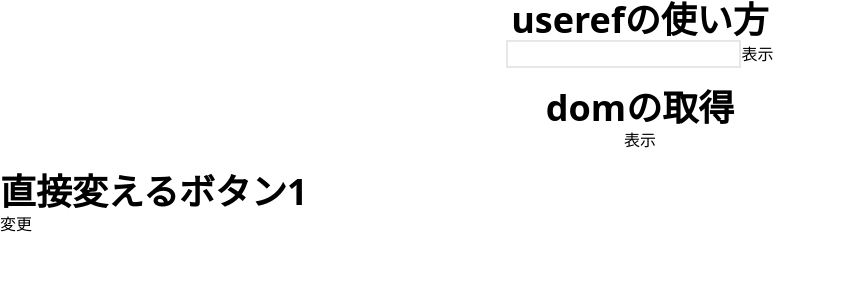
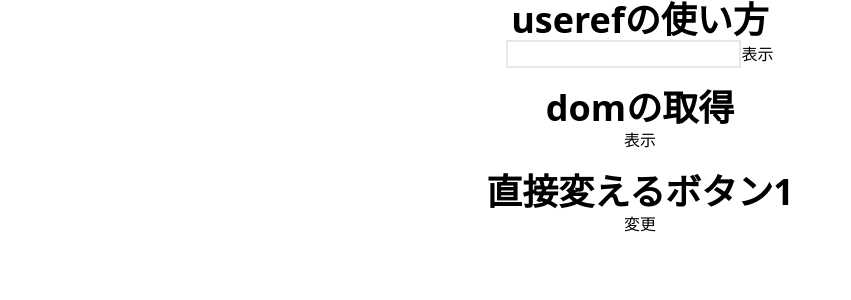
Before and after one commit to hokushi/teaching-material, a Next.js app: page /react-basic/basic10 in a window 1280 px wide. Shown: the top 300 px of the page, without its empty margins (0-851 px from the left). Built offline with nearby package versions, Linux system fonts and the light colour scheme.

Commit message:
位置の変更

```diff
--- a/src/pages/react-basic/basic10.tsx
+++ b/src/pages/react-basic/basic10.tsx
@@ -58,7 +58,7 @@ const Basic10 = () => {
              <h1 className="text-4xl font-bold">domの取得</h1>
              <button onClick={checkDom}>表示</button>
         </div>
-        <div className="mt-5">
+        <div className="text-center mt-5">
             <h1 className="text-4xl font-bold">直接変えるボタン1</h1>
             <button onClick={changeDom}>変更</button>
         </div>
```
